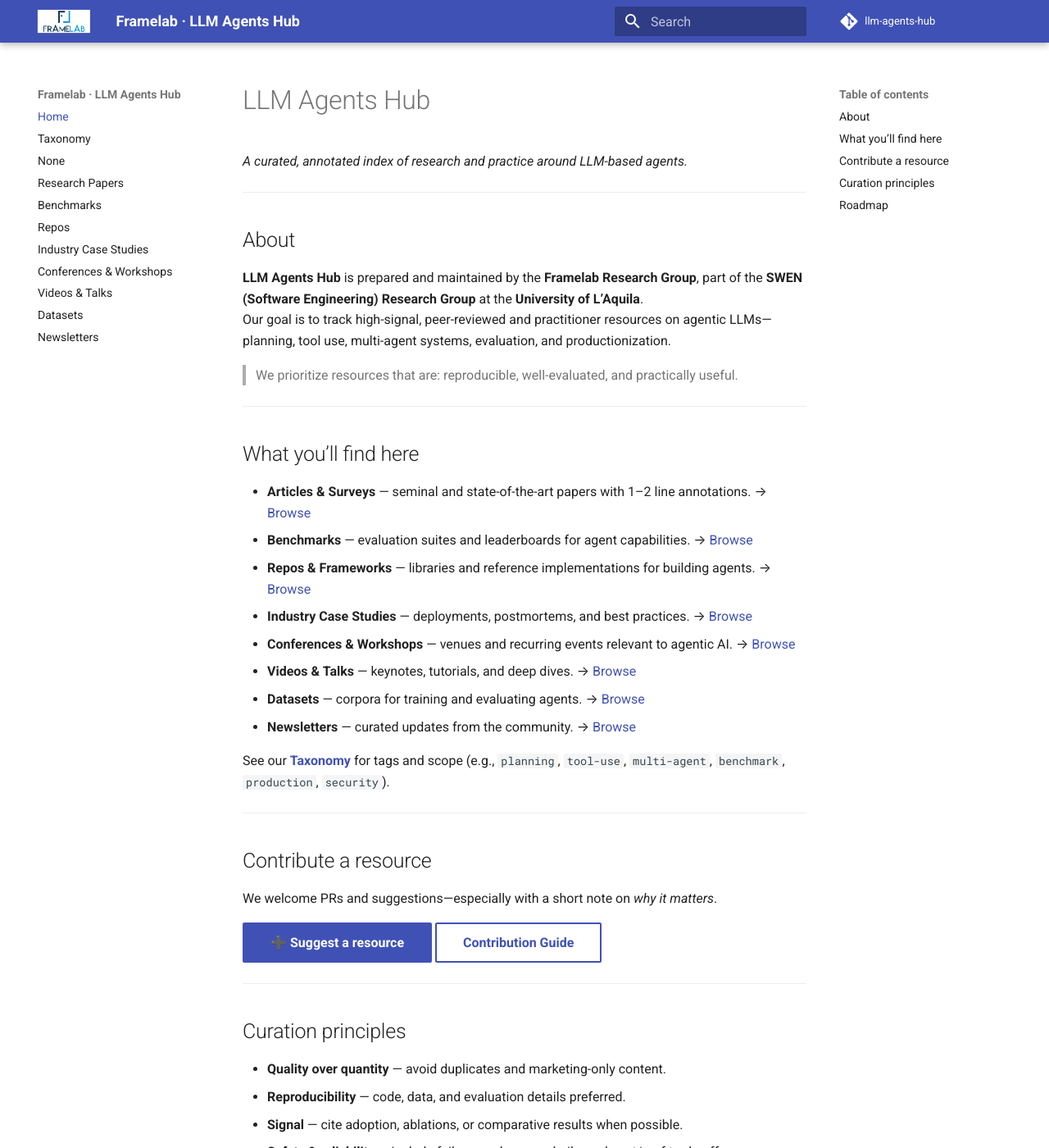
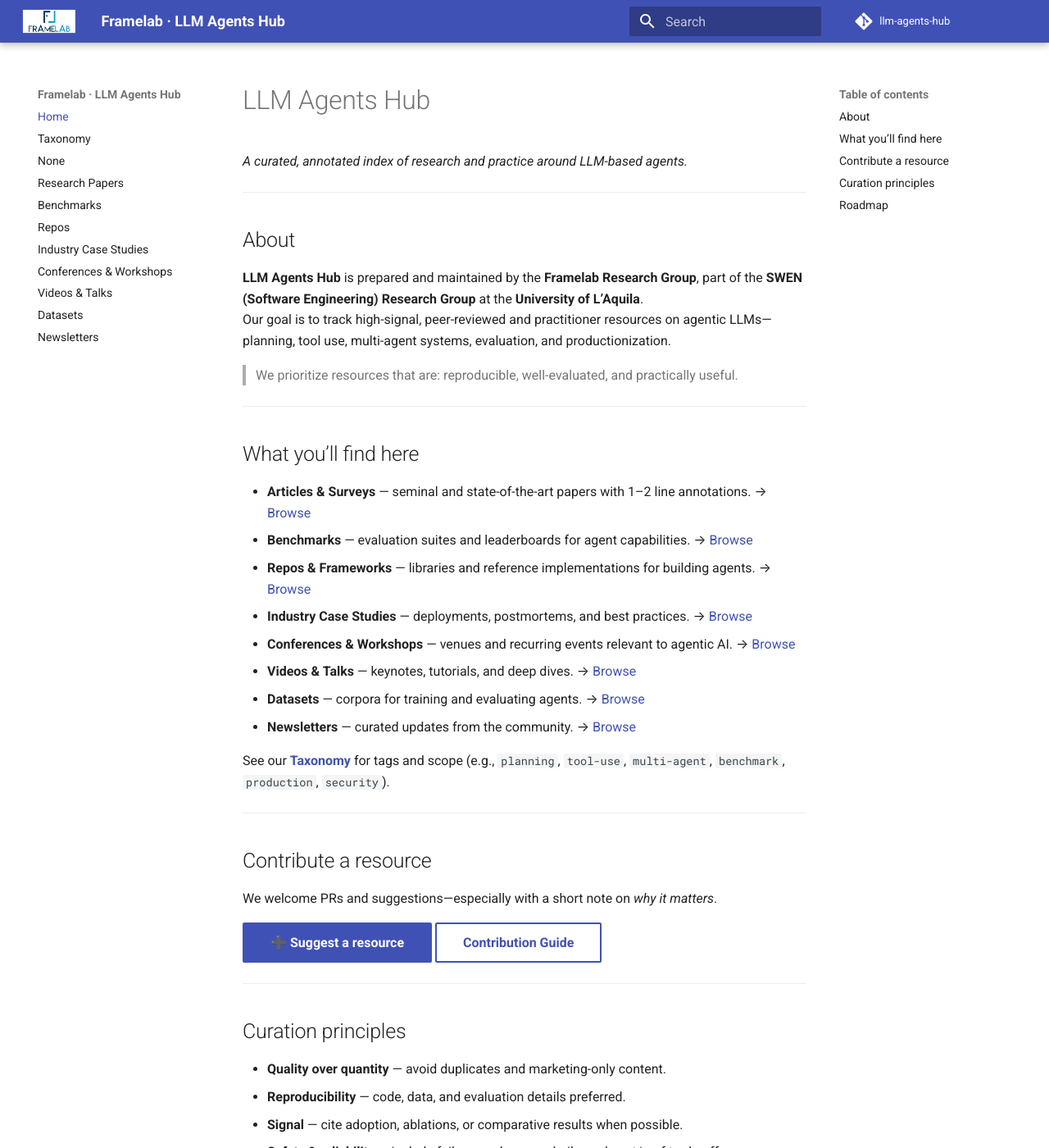
Before and after one commit to framelab-univaq/llm-agents-hub, an MkDocs documentation site: the page built from docs/index.md, in a window 1280 px wide and 1400 px high. Shown: the whole window at 82% size. Built offline with MkDocs 1.6.1 and Material for MkDocs 9.7.7, drawn with Linux system fonts in a browser that asks for light colours; comment, search, counter and statistics services are not loaded.

Commit message:
Update header.css

```diff
--- a/docs/assets/header.css
+++ b/docs/assets/header.css
@@ -7,3 +7,11 @@
     content: url(header-logo-dark.png); /* put a dark logo file in docs/assets/ */
   }
 }
+
+
+/* Make the inner header container full-width */
+.md-header__inner {
+  max-width: 100% !important;   /* override Material's container width */
+  padding-left: 16px;
+  padding-right: 16px;
+}
```
